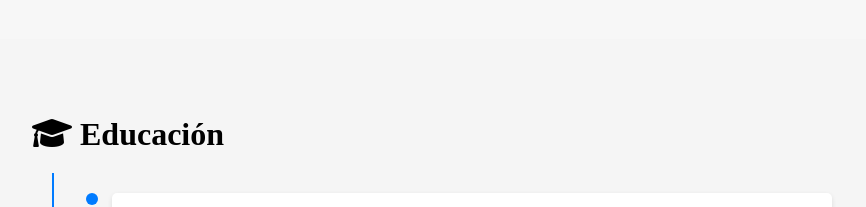
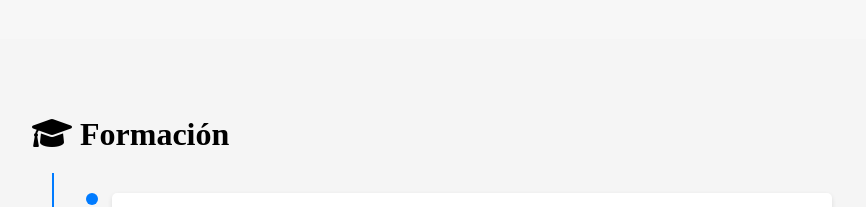
Before and after one commit to ManuACDev/portafolio-angular, an Angular app: page / in a window 1280 px wide. Shown: the part 1841-2048 px from the top of the page, without its empty margins (208-1074 px from the left). Built offline with nearby package versions, Linux system fonts and the light colour scheme.

Commit message:
Título Formación

```diff
--- a/src/app/components/educacion/educacion.component.html
+++ b/src/app/components/educacion/educacion.component.html
@@ -1,6 +1,6 @@
-<section id="educacion" class="educacion">
+<section id="formacion" class="educacion">
   <div class="container">
-    <h2><i class="fas fa-graduation-cap"></i> Educación</h2>
+    <h2><i class="fas fa-graduation-cap"></i> Formación</h2>
     <div class="timeline">
       <div class="timeline-item">
         <div class="timeline-dot"></div>
```
